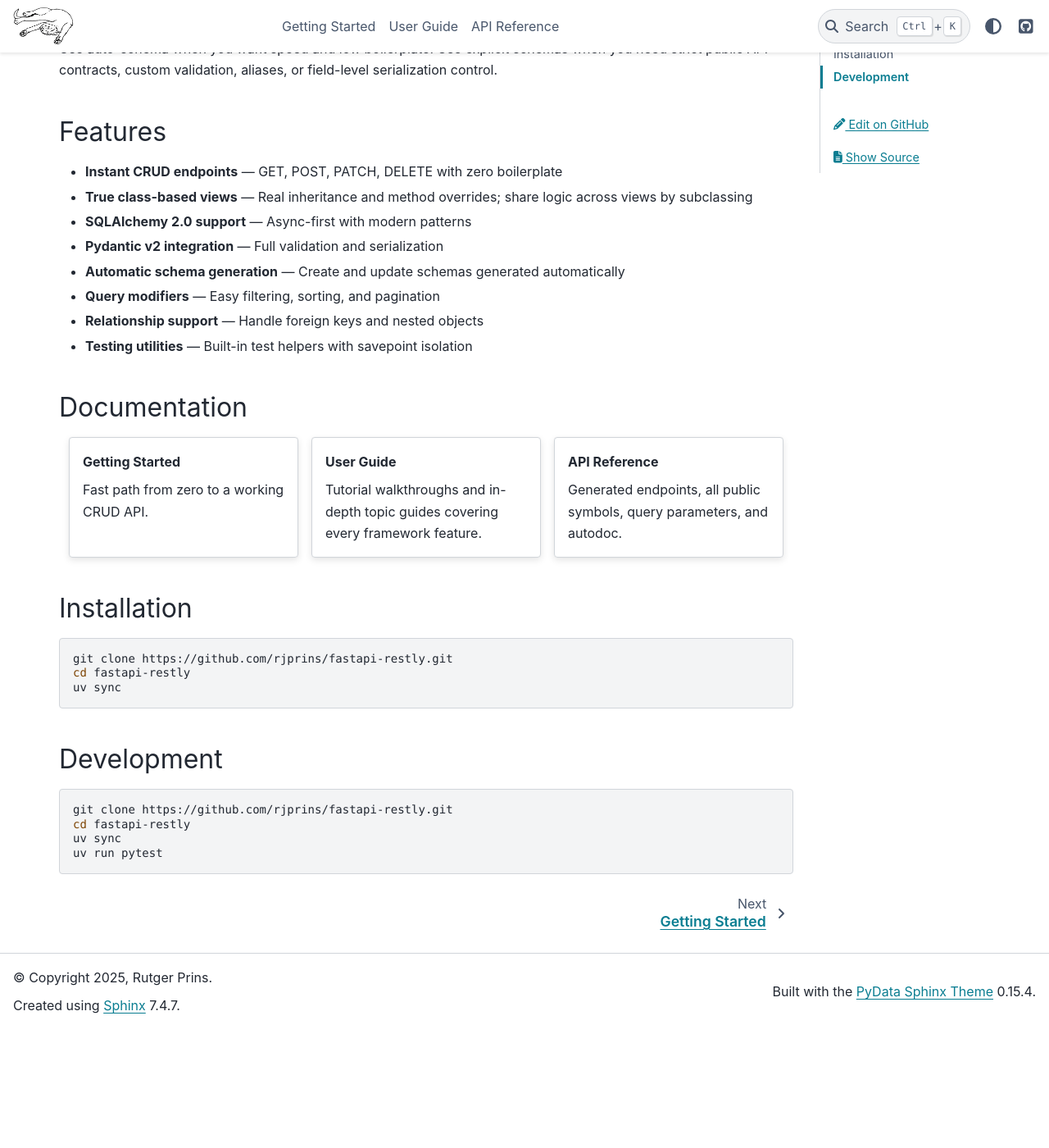
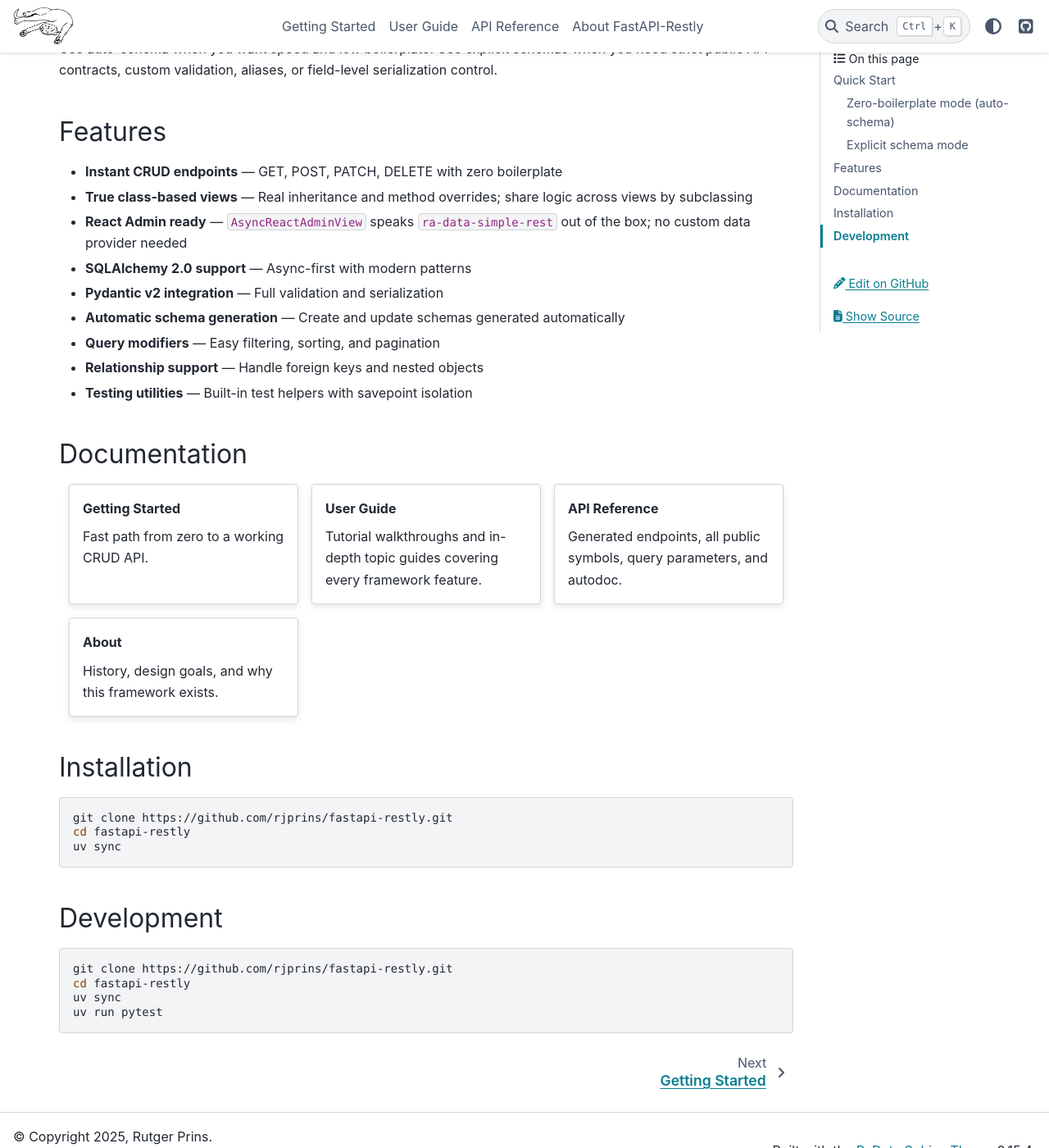
Before and after one commit to rjprins/fastapi-restly, a Sphinx documentation site: the page built from docs/index.md, in a window 1280 px wide and 1400 px high, scrolled down 1363 px. Shown: the whole window at 82% size. Built offline with Sphinx 7.4.7 and the PyData theme 0.15.4, drawn with Linux system fonts in a browser that asks for light colours; before the commit the page ends 2619 px from its top, so only the background shows below that.

Commit message:
docs: add About page with project history and acknowledgements

````diff
--- a/docs/index.md
+++ b/docs/index.md
@@ -62,6 +62,7 @@
 
 - **Instant CRUD endpoints** — GET, POST, PATCH, DELETE with zero boilerplate
 - **True class-based views** — Real inheritance and method overrides; share logic across views by subclassing
+- **React Admin ready** — `AsyncReactAdminView` speaks `ra-data-simple-rest` out of the box; no custom data provider needed
 - **SQLAlchemy 2.0 support** — Async-first with modern patterns
 - **Pydantic v2 integration** — Full validation and serialization
 - **Automatic schema generation** — Create and update schemas generated automatically
@@ -94,6 +95,13 @@
 
 Generated endpoints, all public symbols, query parameters, and autodoc.
 :::
+
+:::{grid-item-card} About
+:link: about
+:link-type: doc
+
+History, design goals, and why this framework exists.
+:::
 ::::
 
 ## Installation
@@ -120,4 +128,5 @@
 getting_started
 user_guide
 api_reference
+about
 ```
````
Also changed, not shown: docs/about.md (added, +45 -0 lines).
